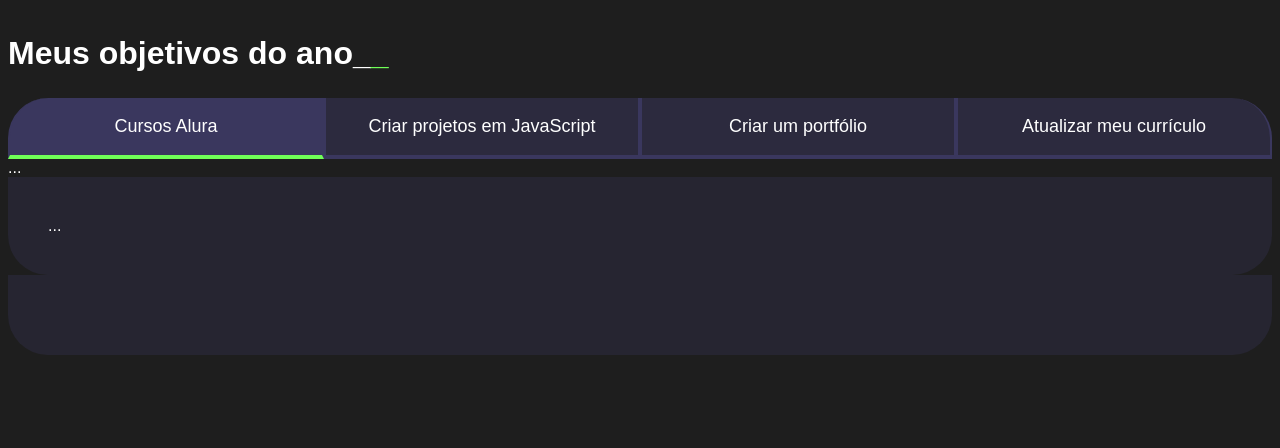
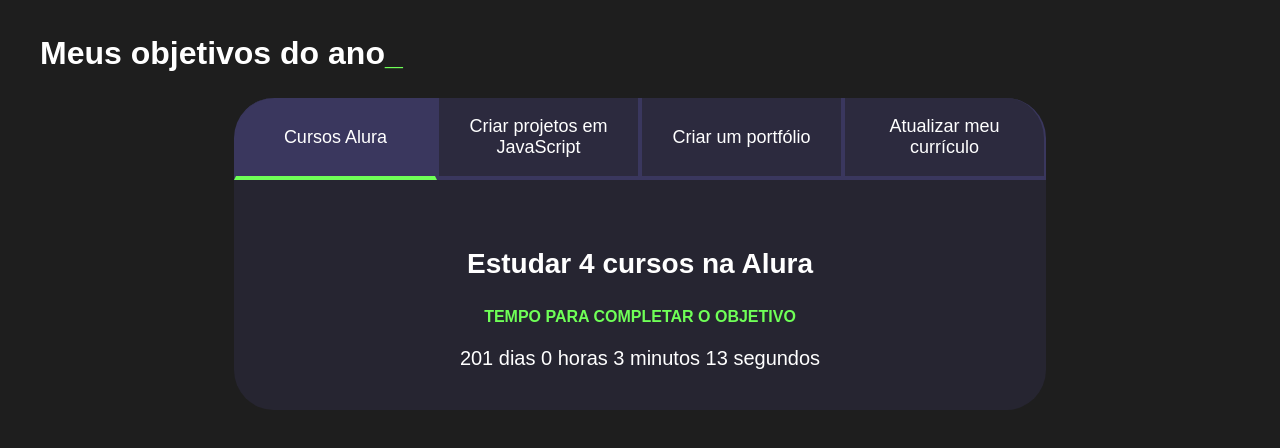
Before and after one commit to MATEMATICA-II-PROGRAMACAO-3C-CAP-2024/1-trimestre-projeto-01-2024-vicxtt, a plain HTML site: page index.html in a window 1280 px wide. Both pictures are taken after a click on the button "Cursos Alura". Drawn offline with Linux system fonts and the light colour scheme; a web font is replaced by a local one.

Commit message:
1-trimestre-projeto-01-2024-vicxtt

```diff
--- a/index.html
+++ b/index.html
@@ -1,48 +1,49 @@
 <!DOCTYPE html>
 <html lang="pt-br">
+
 <head>
     <meta charset="UTF-8">
     <meta name="viewport" content="width=device-width, initial-scale=1.0">
     <link rel="stylesheet" href="style.css">
     <title>Meus Objetivos do ano</title>
 </head>
+
 <body>
-    <section class="conteudo-principal"></section>
-    <h2 class="titulo-principal">Meus objetivos do ano_<span>_</span></h2>
+    <section class="conteudo-principal">
+        <h2 class="titulo-principal">Meus objetivos do ano<span>_</span></h2>
+        <div class="conteudo">
             <div class="botoes">
                 <button class="botao ativo">Cursos Alura</button>
                 <button class="botao">Criar projetos em JavaScript</button>
                 <button class="botao">Criar um portfólio</button>
                 <button class="botao">Atualizar meu currículo</button>
             </div>
-    <div class="conteudo">
-        <div class="botoes"> ... </div>
-        <div class="abas-textos"> ... </div>
-        </div>
-        </div>
             <div class="abas-textos">
-         <div class="aba-conteudo">
-             <h3 class="aba-conteudo-titulo-principal">Estudar
-4 cursos na Alura</h3>
+                <div class="aba-conteudo ativo">
+                    <h3 class="aba-conteudo-titulo-principal">Estudar 4 cursos na Alura</h3>
                     <h4 class="aba-conteudo-titulo-secundario">Tempo para completar o objetivo</h4>
-        </div>
+                    <div class="contador"></div>
                 </div>
                 <div class="aba-conteudo">
-             <h3 class="aba-conteudo-titulo-principal">Criar
-        5 projetos em Javascript</h3>
-             <h4 class="aba-conteudo-titulo-
-        secundario">Tempo para completar o objetivo</h4>
+                    <h3 class="aba-conteudo-titulo-principal">Criar 5 projetos em Javascript</h3>
+                    <h4 class="aba-conteudo-titulo-secundario">Tempo para completar o objetivo</h4>
                     <div class="contador"></div>
                 </div>
                 <div class="aba-conteudo">
                     <h3 class="aba-conteudo-titulo-principal">Criar um portfolio com os meus 3 melhores projetos</h3>
                     <h4 class="aba-conteudo-titulo-secundario">Tempo para completar o objetivo</h4>
+                    <div class="contador"></div>
                 </div>
                 <div class="aba-conteudo">
                     <h3 class="aba-conteudo-titulo-principal">Atualizar meu curriculo com os certificados da Alura</h3>
                     <h4 class="aba-conteudo-titulo-secundario">Tempo para completar o objetivo</h4>
+                    <div class="contador"></div>
                 </div>
             </div>
+        </div>
+    </section>
+
+</body>
 <script src="main.js"></script>
-</body>
+
 </html>
--- a/main.js
+++ b/main.js
@@ -1,41 +1,54 @@
 const botoes = document.querySelectorAll(".botao");
-const textos = document.querySelector(".aba-conteudo");
-const contadores = document.querySelector(".contador");
-const tempoObjetivo1 = new Date("2024-03-06T00:00:00");
+const textos = document.querySelectorAll(".aba-conteudo");
+console.log(botoes)
+const contadores = document.querySelectorAll(".contador");
+const tempoObjetivo1 = new Date("2024-10-05T00:00:00");
 const tempoObjetivo2 = new Date("2024-12-05T00:00:00");
 const tempoObjetivo3 = new Date("2024-12-30T00:00:00");
-const tempoObjetivo4 = new Date("2024-02-01T00:00:00");
+const tempoObjetivo4 = new Date("2025-02-01T00:00:00");
 
-const tempos =
-[tempoObjetivo1,tempoObjetivo2,tempoObjetivo3,tempoObjetivo4];
 
-contadores[0].textContent = calculaTempo(tempos[0]);
-contadores[1].textContent = calculaTempo(tempos[1]);
-contadores[2].textContent = calculaTempo(tempos[2]);
-contadores[3].textContent = calculaTempo(tempos[3]);
+const tempos = [tempoObjetivo1, tempoObjetivo2, tempoObjetivo3, tempoObjetivo4];
+
+function atualizaCronometro() {
+    for (let i = 0; i < contadores.length; i++) {
+        contadores[i].textContent = calculaTempo(tempos[i]);
+    }
+}
+
+function comecaCronometro() {
+    atualizaCronometro();
+    setInterval(atualizaCronometro(), 1000);
+}
+
+comecaCronometro();
+
+for (let i = 0; i < botoes.length; i++) {
+    botoes[i].onclick = function () {
+
+        for (let j = 0; j < botoes.length; j++) {
+            botoes[j].classList.remove("ativo");
+            textos[j].classList.remove("ativo");
+        }
+        botoes[i].classList.add("ativo");
+        textos[i].classList.add("ativo");
+    }
+}
 function calculaTempo(tempoObjetivo) {
     let tempoAtual = new Date();
-    let tempoFinal = tempoObjetivo -tempoAtual;
+    let tempoFinal = tempoObjetivo - tempoAtual;
     let segundos = Math.floor(tempoFinal / 1000);
     let minutos = Math.floor(segundos / 60);
     let horas = Math.floor(minutos / 60);
     let dias = Math.floor(horas / 24);
+    segundos %= 60;
+    minutos %= 60;
+    horas %= 24;
 
-    segundos %=60;
-    minutos %=60;
-    horas %=24;
-
-    return dias +  "dias" + horas + "horas" + minutos + "minutos"  + segundos + "segundos";
-}
-    contadores[0].textContent = tempoObjetivo1 - tempoAtual;
-for(let i=0;i <botoes.length;i++){
-    botoes[i].onclick = function() {
-
-         for(let j=0;j<botoes.length;j++) {
-            botoes[j].classList.remove("ativo");
-         }
-         botoes[i].classList.add("ativo");
-         textos[i].classList.add("ativo");
-         textos[j].classList.remove("ativo");
+    if (tempoFinal > 0) {
+        return dias + " dias " + horas + " horas " + minutos + " minutos " + segundos + " segundos ";
+    }
+    else {
+        return "Prazo Finalizado!";
     }
 }
--- a/style.css
+++ b/style.css
@@ -60,7 +60,7 @@ body{
 .botao:last-child {
     border-radius: 0 40px 0 0;
 }
-.ativo {
+.botao.ativo {
     background-color: var(--botao-ativo);
     border-bottom: 4px solid var(--verde);
 }
@@ -83,6 +83,7 @@ body{
     color: var(--verde);
     text-transform: uppercase;
 }
+
 .contador {
     font-size: 20px;
     text-align: center;
```
Lines whose indentation alone changed are shown as unchanged.
